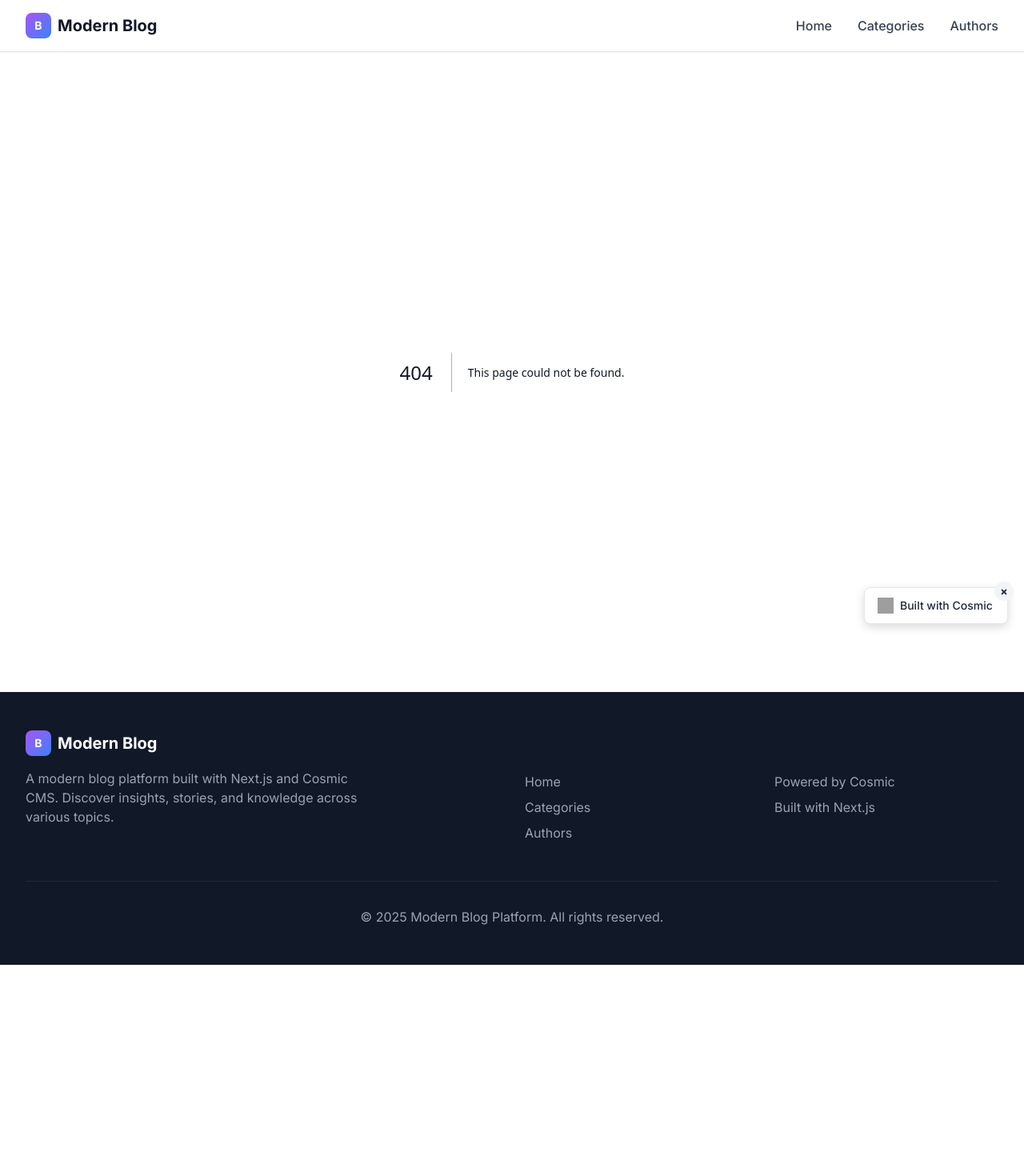
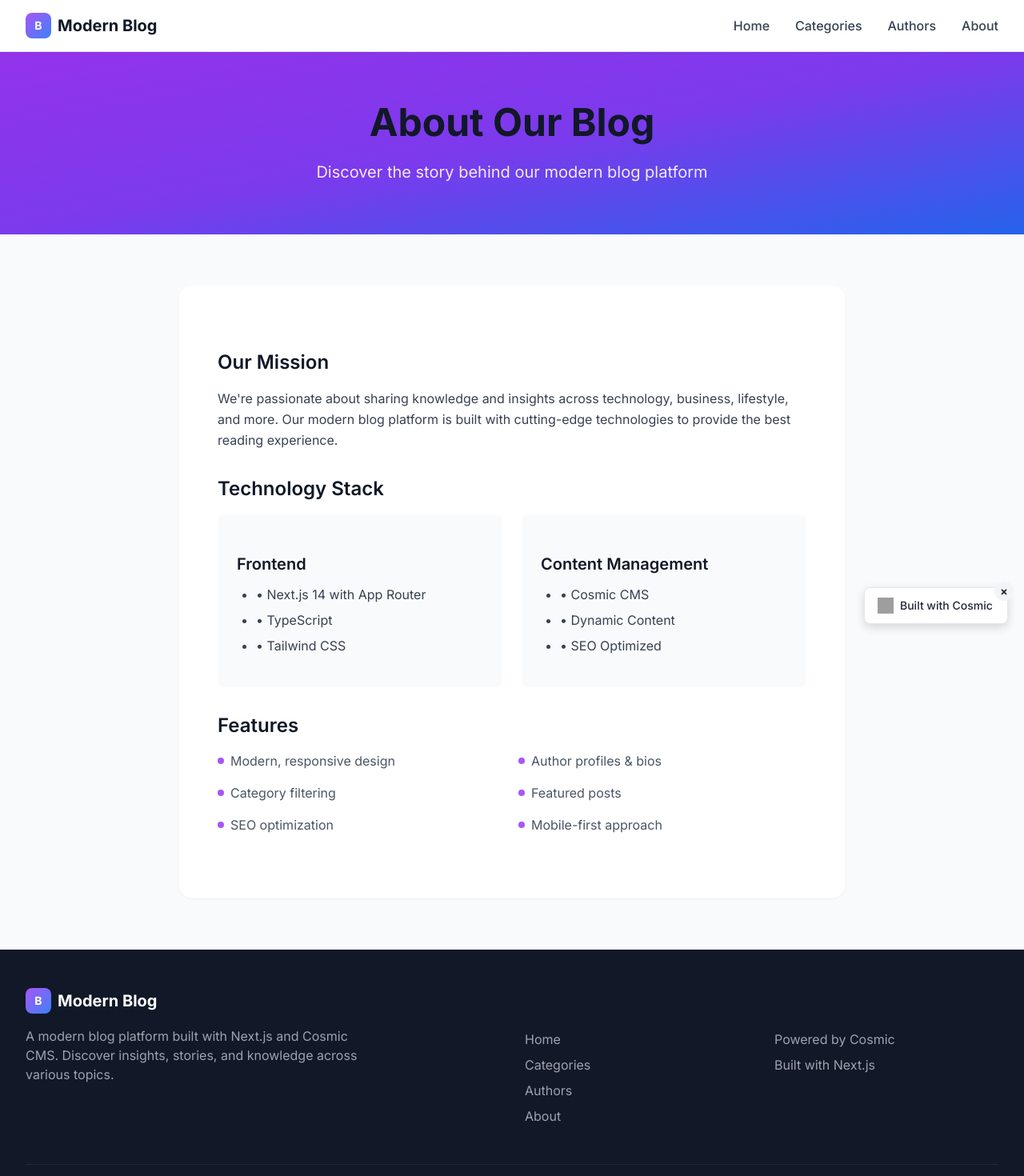
Before and after one commit to cosmic-community/blog-platform-test, a Next.js app: page /about in a window 1280 px wide. Before the commit this address had no page. Shown: the top 1470 px of the page at 80% size. Before the commit the page ends 1206 px from the top, so only its background shows below. Built offline with nearby package versions, Linux system fonts and the light colour scheme; grey boxes are pictures that could not be loaded.

Commit message:
Add About page with navigation links in header and footer

```diff
--- /dev/null
+++ b/app/about/page.tsx
@@ -0,0 +1,84 @@
+import type { Metadata } from 'next'
+
+export const metadata: Metadata = {
+  title: 'About - Modern Blog Platform',
+  description: 'Learn more about our modern blog platform built with Next.js and Cosmic CMS',
+  openGraph: {
+    title: 'About - Modern Blog Platform',
+    description: 'Learn more about our modern blog platform built with Next.js and Cosmic CMS',
+    type: 'website',
+  },
+}
+
+export default function AboutPage() {
+  return (
+    <div className="min-h-screen bg-gray-50">
+      {/* Hero Section */}
+      <section className="bg-gradient-to-br from-purple-600 via-purple-700 to-blue-600 text-white py-16">
+        <div className="max-w-7xl mx-auto px-4 sm:px-6 lg:px-8">
+          <div className="text-center">
+            <h1 className="text-4xl md:text-5xl font-bold mb-6">
+              About Our Blog
+            </h1>
+            <p className="text-xl text-purple-100 max-w-3xl mx-auto">
+              Discover the story behind our modern blog platform
+            </p>
+          </div>
+        </div>
+      </section>
+
+      {/* Content Section */}
+      <section className="py-16">
+        <div className="max-w-4xl mx-auto px-4 sm:px-6 lg:px-8">
+          <div className="bg-white rounded-2xl shadow-sm p-8 md:p-12">
+            <div className="prose prose-lg max-w-none">
+              <h2 className="text-3xl font-bold text-gray-900 mb-6">Our Mission</h2>
+              <p className="text-gray-600 mb-8">
+                We're passionate about sharing knowledge and insights across technology,
+                business, lifestyle, and more. Our modern blog platform is built with
+                cutting-edge technologies to provide the best reading experience.
+              </p>
+
+              <h2 className="text-3xl font-bold text-gray-900 mb-6">Technology Stack</h2>
+              <div className="grid md:grid-cols-2 gap-6 mb-8">
+                <div className="bg-gray-50 p-6 rounded-lg">
+                  <h3 className="font-semibold text-lg mb-2">Frontend</h3>
+                  <ul className="text-gray-600 space-y-1">
+                    <li>• Next.js 14 with App Router</li>
+                    <li>• TypeScript</li>
+                    <li>• Tailwind CSS</li>
+                  </ul>
+                </div>
+                <div className="bg-gray-50 p-6 rounded-lg">
+                  <h3 className="font-semibold text-lg mb-2">Content Management</h3>
+                  <ul className="text-gray-600 space-y-1">
+                    <li>• Cosmic CMS</li>
+                    <li>• Dynamic Content</li>
+                    <li>• SEO Optimized</li>
+                  </ul>
+                </div>
+              </div>
+
+              <h2 className="text-3xl font-bold text-gray-900 mb-6">Features</h2>
+              <div className="grid sm:grid-cols-2 gap-4 mb-8">
+                {[
+                  'Modern, responsive design',
+                  'Author profiles & bios',
+                  'Category filtering',
+                  'Featured posts',
+                  'SEO optimization',
+                  'Mobile-first approach'
+                ].map((feature, index) => (
+                  <div key={index} className="flex items-center space-x-2">
+                    <div className="w-2 h-2 bg-purple-500 rounded-full"></div>
+                    <span className="text-gray-600">{feature}</span>
+                  </div>
+                ))}
+              </div>
+            </div>
+          </div>
+        </div>
+      </section>
+    </div>
+  )
+}
--- a/components/Footer.tsx
+++ b/components/Footer.tsx
@@ -40,6 +40,11 @@ export default function Footer() {
                   Authors
                 </Link>
               </li>
+              <li>
+                <Link href="/about" className="text-gray-400 hover:text-white transition-colors duration-200">
+                  About
+                </Link>
+              </li>
             </ul>
           </div>
 
--- a/components/Header.tsx
+++ b/components/Header.tsx
@@ -79,6 +79,12 @@ export default function Header() {
                 className="text-gray-700 hover:text-purple-600 font-medium transition-colors duration-200"
               >
                 Authors
+              </Link>
+              <Link
+                href="/about"
+                className="text-gray-700 hover:text-purple-600 font-medium transition-colors duration-200"
+              >
+                About
               </Link>
             </div>
 
@@ -179,6 +185,17 @@ export default function Header() {
               </svg>
               <span>Authors</span>
             </Link>
+
+            <Link
+              href="/about"
+              onClick={closeMobileMenu}
+              className="flex items-center space-x-3 px-4 py-3 text-gray-700 hover:text-purple-600 hover:bg-purple-50 rounded-lg font-medium transition-all duration-200 group"
+            >
+              <svg className="w-5 h-5 text-gray-400 group-hover:text-purple-500" fill="none" stroke="currentColor" viewBox="0 0 24 24">
+                <path strokeLinecap="round" strokeLinejoin="round" strokeWidth={2} d="M13 16h-1v-4h-1m1-4h.01M21 12a9 9 0 11-18 0 9 9 0 0118 0z" />
+              </svg>
+              <span>About</span>
+            </Link>
           </nav>
 
           {/* Mobile Menu Footer */}
```
